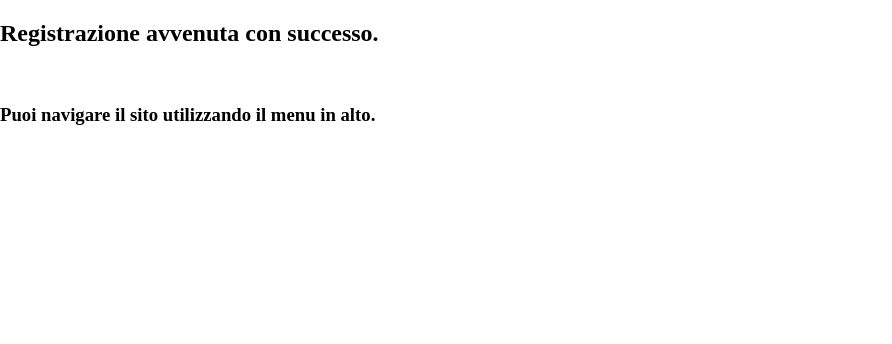
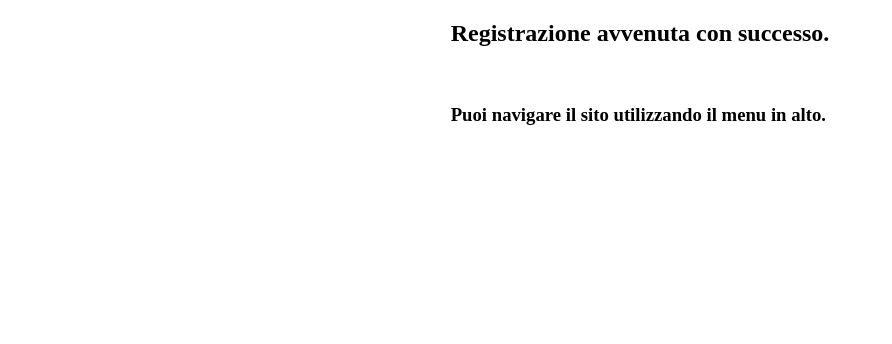
Before and after one commit to IlSelva/BookStore2_TSW, a Java web app: template src/main/webapp/WEB-INF/jsp/registrazioneSuccesso.jsp in a window 1280 px wide. Shown: the part 76-420 px from the top of the page, without its empty margins (0-892 px from the left). Run offline with Tomcat 11, a stand-in JSP engine, Linux system fonts and the light colour scheme; the template is opened without the code that fills it, so the values that code supplies are empty; some libraries are stand-ins or nearby versions.

Commit message:
Update registrazioneSuccesso.jsp

```diff
--- a/src/main/webapp/WEB-INF/jsp/registrazioneSuccesso.jsp
+++ b/src/main/webapp/WEB-INF/jsp/registrazioneSuccesso.jsp
@@ -6,7 +6,7 @@
 
 <div class="page-content">
     <section class="message">
-        <div class="container">
+        <div class="content">
             <h2>Registrazione avvenuta con successo.</h2>
             <br>
             <h3>Puoi navigare il sito utilizzando il menu in alto.</h3>
```
